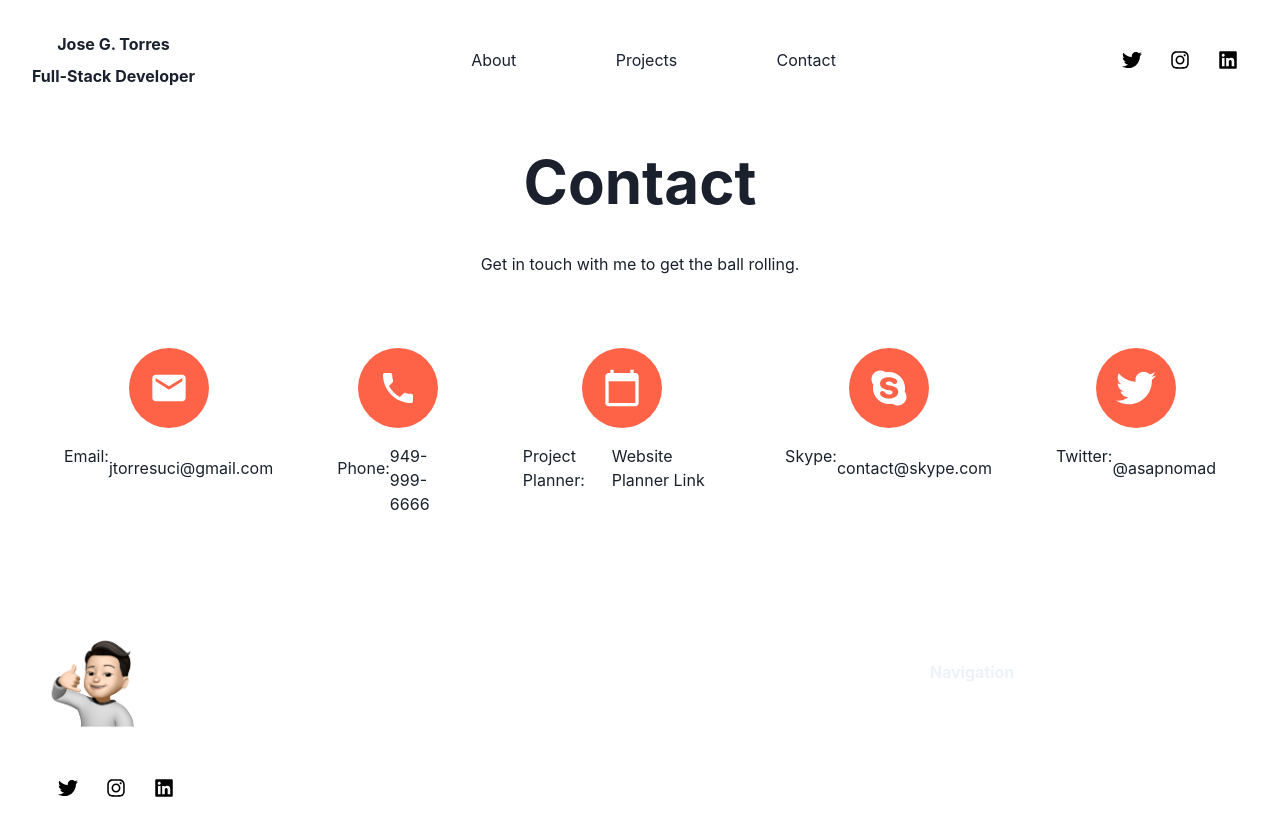
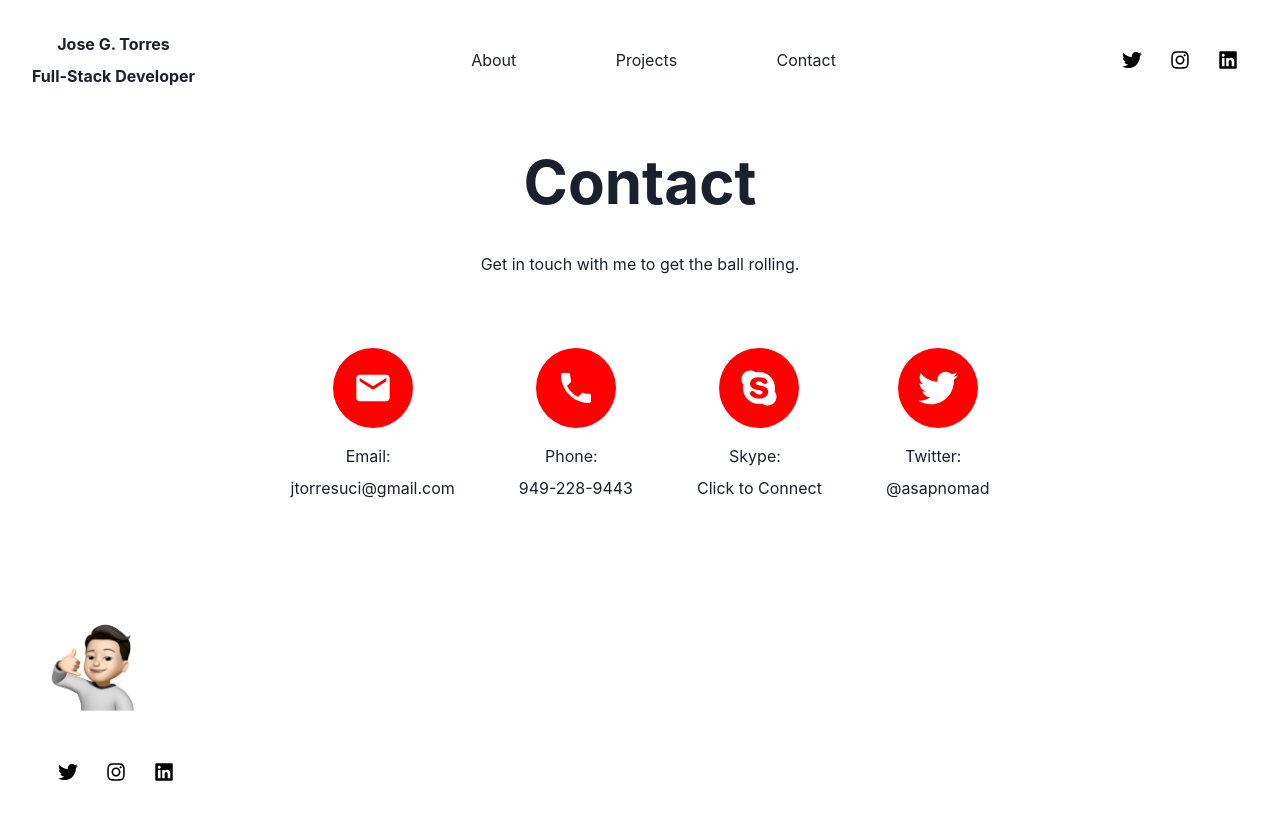
Before and after one commit to jtorresuci/portfolio-chakra-next, a Next.js app: page /contact in a window 1280 px wide. Shown: the top 836 px of the page. Built offline with nearby package versions, Linux system fonts and the light colour scheme.

Commit message:
Fixed footer colors.

```diff
--- a/components/Footer.js
+++ b/components/Footer.js
@@ -32,22 +32,22 @@ pb={"1rem"}
         </Box>
         <Breadcrumb>
         <VStack p="2rem" >
-        <Text fontWeight={'bold'} color="gray.100"> Navigation</Text>
+        <Text fontWeight={'bold'}> Navigation</Text>
 
   <BreadcrumbItem>
-    <BreadcrumbLink color={linkColors} _hover={{ color: hoverBackgroundcolor  }} href='#'>About</BreadcrumbLink>
+    <BreadcrumbLink _hover={{ color: hoverBackgroundcolor  }} href='/about'>About</BreadcrumbLink>
   </BreadcrumbItem>
 
   <BreadcrumbItem>
-    <BreadcrumbLink color={linkColors} _hover={{ color: hoverBackgroundcolor  }} href='#'>Projects</BreadcrumbLink>
+    <BreadcrumbLink _hover={{ color: hoverBackgroundcolor  }} href='/projects'>Projects</BreadcrumbLink>
   </BreadcrumbItem>
 
   <BreadcrumbItem isCurrentPage>
-    <BreadcrumbLink color={linkColors} _hover={{ color: hoverBackgroundcolor  }} href='#'>Contact</BreadcrumbLink>
+    <BreadcrumbLink _hover={{ color: hoverBackgroundcolor  }} href='/contact'>Contact</BreadcrumbLink>
   </BreadcrumbItem>
-  <BreadcrumbItem isCurrentPage>
+  {/* <BreadcrumbItem isCurrentPage>
     <BreadcrumbLink color={linkColors} _hover={{ color: hoverBackgroundcolor  }} href='#'>Experience</BreadcrumbLink>
-  </BreadcrumbItem>
+  </BreadcrumbItem> */}
   </VStack>
 </Breadcrumb>
           {/* <Heading fontWeight={"bold"} textAlign={"right"}>
--- a/components/Items/ImageAndText.js
+++ b/components/Items/ImageAndText.js
@@ -1,4 +1,4 @@
-import { Box, Center, Circle, Icon, Image } from "@chakra-ui/react";
+import { Box, Center, Circle, Icon, Image, LinkBox, VStack } from "@chakra-ui/react";
 import React from "react";
 import {
   MdCalendarToday,
@@ -18,9 +18,12 @@ import {
   FaLink,
   FaSkype,
 } from "react-icons/fa";
+import Link from "next/link";
+const hoverBackgroundcolor ="red"
 
-const ImageAndText = ({ typeOfContact, contactInfo }) => {
+const ImageAndText = ({ typeOfContact, contactInfo, linkDetails }) => {
   let contactImage = undefined;
+  let isLink = false;
 
   switch (typeOfContact) {
     case "Phone:":
@@ -36,24 +39,32 @@ const ImageAndText = ({ typeOfContact, contactInfo }) => {
 
     case "Skype:":
       contactImage = FaSkype;
+      isLink=true;
+
       break;
     case "Twitter:":
       contactImage = FaTwitter;
+      isLink = true
       break;
   }
 
   return (
     <Box p="2rem">
       <Center>
-        <Circle size="80px" bg="tomato" color="white">
+        <Circle size="80px" bg="red" color="white">
           {" "}
           <Icon w={10} h={10} as={contactImage} />
         </Circle>
       </Center>
       <Center>
         {" "}
+        <VStack>
         <Box pt="1rem">{typeOfContact} &nbsp;</Box>
-        <Box pt="1rem">{contactInfo}</Box>
+        {
+            isLink ? <Link _hover={{ color: hoverBackgroundcolor  }} href={contactInfo}>{linkDetails}</Link> : <Box>{contactInfo}</Box>
+        }
+        </VStack>
+
       </Center>
     </Box>
   );
--- a/components/Socials.js
+++ b/components/Socials.js
@@ -3,10 +3,10 @@ import { ButtonGroup, ButtonGroupProps, IconButton } from '@chakra-ui/react'
 import { FaDiscord, FaGithub, FaInstagram, FaLinkedin, FaTwitter, FaLink} from 'react-icons/fa'
 
 
-const twitterHandle ="https://twitter.com/gothgirlsnft"
-const igHandle ="https://instagram.com/saintn.wtf"
-const discordHandle ="https://discord.gg/pKm5MJeK"
-const openseaHandle ="https://instagram.com/saintn.wtf"
+const twitterHandle ="https://twitter.com/asapnomad"
+const igHandle ="https://instagram.com/asapnomad"
+const linkedInHandle ="https://www.linkedin.com/in/jose-torres-240851183/"
+// const openseaHandle ="https://instagram.com/sa"
 
 const hoverColor ="white"
 const hoverBackgroundcolor ="red"
@@ -20,9 +20,9 @@ const Socials = (props, ButtonGroupProps) => {
         <IconButton _hover={{ bg: hoverBackgroundcolor, color: hoverColor  }} as="a" href={twitterHandle} aria-label="Twitter" icon={<FaTwitter size="20px" />} />
         {/* <IconButton _hover={{ bg: hoverBackgroundcolor, color: hoverColor  }} as="a" href={openseaHandle} aria-label="Link" icon={<FaLink size="20px" />} /> */}
 
-        <IconButton _hover={{ bg: hoverBackgroundcolor, color: hoverColor  }} as="a" href={discordHandle} aria-label="Discord" icon={<FaInstagram size="20px" />} />
+        <IconButton _hover={{ bg: hoverBackgroundcolor, color: hoverColor  }} as="a" href={igHandle} aria-label="Instagram" icon={<FaInstagram size="20px" />} />
             {/* <IconButton as="a" href={igHandle} aria-label="Instagram" icon={<FaInstagram size="20px" />} /> */}
-            <IconButton _hover={{ bg: hoverBackgroundcolor, color: hoverColor  }} as="a" href={discordHandle} aria-label="Discord" icon={<FaLinkedin size="20px" />} />
+            <IconButton _hover={{ bg: hoverBackgroundcolor, color: hoverColor  }} as="a" href={linkedInHandle} aria-label="LinkedIn" icon={<FaLinkedin size="20px" />} />
 
       </ButtonGroup>
     )
--- a/pages/contact.js
+++ b/pages/contact.js
@@ -14,10 +14,10 @@ const Contact = () => {
           </Text>
         <Flex>
             <ImageAndText typeOfContact={"Email:"} contactInfo={"jtorresuci@gmail.com"} />
-            <ImageAndText typeOfContact={"Phone:"} contactInfo={"949-999-6666"}/>
-            <ImageAndText typeOfContact={"Project Planner:"} contactInfo={"Website Planner Link"} />
-            <ImageAndText typeOfContact={"Skype:"} contactInfo={"contact@skype.com"}/>
-            <ImageAndText typeOfContact={"Twitter:"} contactInfo={"@asapnomad"} />
+            <ImageAndText typeOfContact={"Phone:"} contactInfo={"949-228-9443"}/>
+            {/* <ImageAndText typeOfContact={"Project Planner:"} contactInfo={"Website Planner Link"} /> */}
+            <ImageAndText typeOfContact={"Skype:"} linkDetails={"Click to Connect"} contactInfo={"https://join.skype.com/invite/ldxGcXk7Hmbu"}/>
+            <ImageAndText typeOfContact={"Twitter:"} linkDetails={"@asapnomad"} contactInfo={"https://twitter.com/asapnomad"} />
         </Flex>
           </VStack>
 
```
Also changed, not shown: pages/projects.js (+7 -1 lines).
